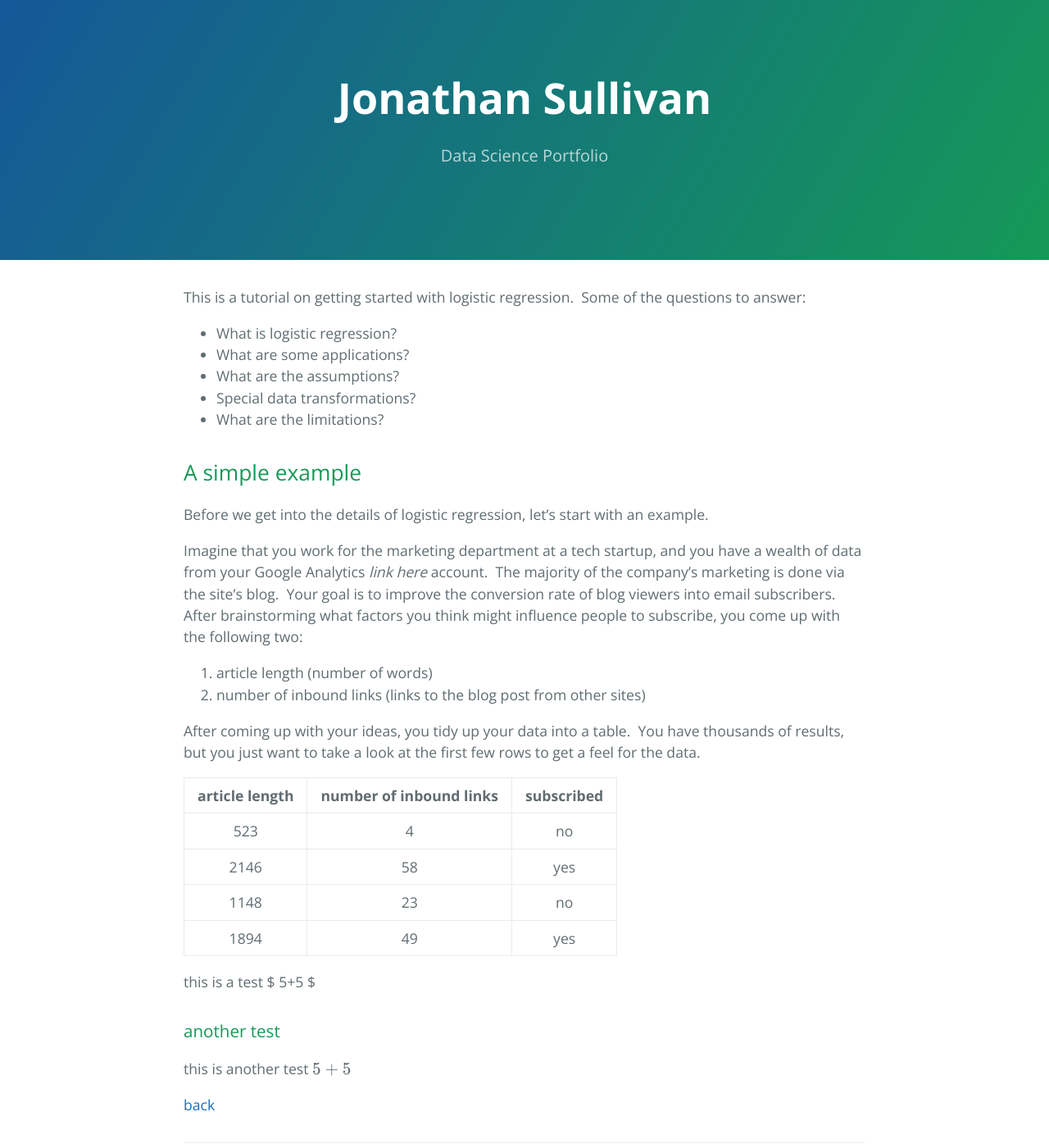
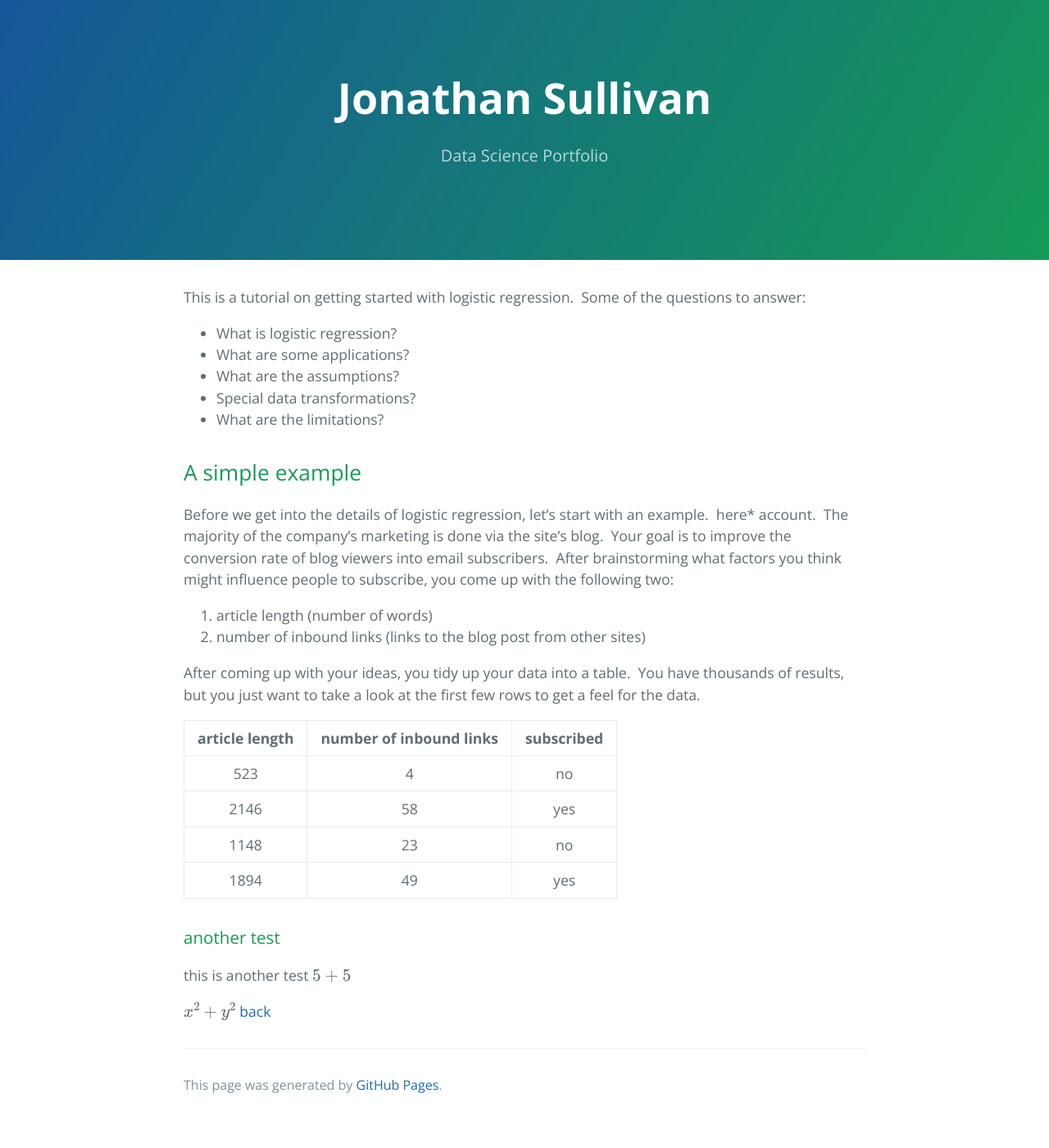
Before and after one commit to jtsulliv/jtsulliv.github.io, a Jekyll site: the page built from another-page.md, in a window 1280 px wide and 1400 px high. Shown: the whole window at 82% size. Built offline with Jekyll 4.4.1, drawn with Linux system fonts in a browser that asks for light colours; formulas are drawn with MathJax 3.

Commit message:
Update another-page.md

```diff
--- a/another-page.md
+++ b/another-page.md
@@ -14,8 +14,7 @@ This is a tutorial on getting started with logistic regression.  Some of the qu
 
 ## A simple example
 Before we get into the details of logistic regression, let's start with an example.
-
-Imagine that you work for the marketing department at a tech startup, and you have a wealth of data from your Google Analytics *link here* account.  The majority of the company's marketing is done via the site's blog.  Your goal is to improve the conversion rate of blog viewers into email subscribers.  After brainstorming what factors you think might influence people to subscribe, you come up with the following two:
+here* account.  The majority of the company's marketing is done via the site's blog.  Your goal is to improve the conversion rate of blog viewers into email subscribers.  After brainstorming what factors you think might influence people to subscribe, you come up with the following two:
 1. article length (number of words)
 2. number of inbound links (links to the blog post from other sites)
 
@@ -28,9 +27,11 @@ article length|number of inbound links|subscribed
 1148|23|no
 1894|49|yes
 
-this is a test $ 5+5 $
+
+
 
 ### another test
 this is another test $$ 5+5 $$
 
+$$ x^2 + y^2 $$
 [back](./)
```
